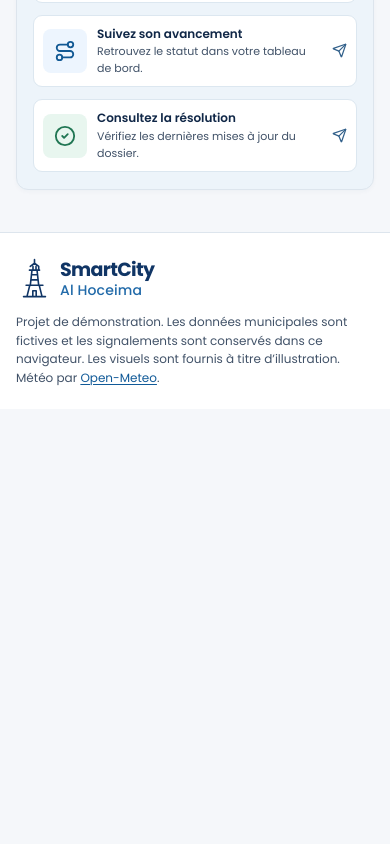
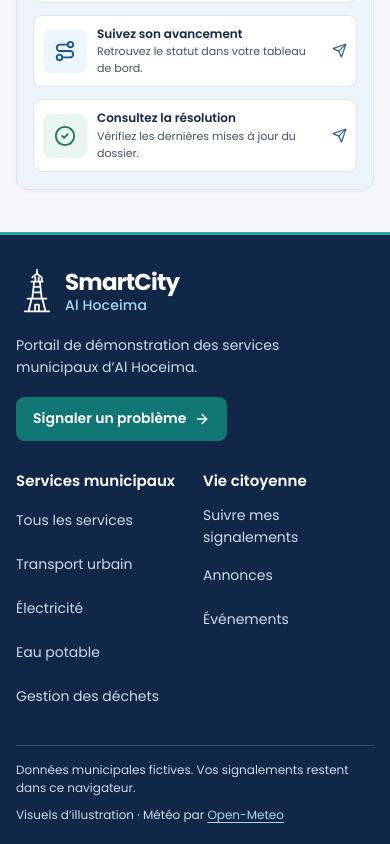
Before and after one commit to ahmed200-em/Alhoceima-Smart-City, a React (Vite) app: page / in a window 390 px wide. Shown: the part 1829-2673 px from the top of the page. Before the commit the page ends 2238 px from the top, so only its background shows below. Built offline with nearby package versions, Linux system fonts and the light colour scheme; no server answers.

Commit message:
Build the responsive SmartCity footer

```diff
--- /dev/null
+++ b/src/components/Footer.css
@@ -0,0 +1,100 @@
+.site-footer {
+  --footer-text: #ccdaea;
+
+  border-top: 3px solid #2ba5a1;
+  background: var(--color-navy);
+  color: white;
+}
+
+.footer-content {
+  display: grid;
+  grid-template-columns: minmax(0, 0.9fr) minmax(0, 1.1fr);
+  align-items: start;
+  gap: clamp(28px, 7vw, 100px);
+  padding-block: clamp(32px, 5vw, 56px) 26px;
+}
+
+.footer-brand .brand {
+  color: white;
+}
+
+.footer-brand .brand img {
+  width: 42px;
+  height: 49px;
+  filter: brightness(0) invert(1);
+}
+
+.footer-brand .brand strong {
+  font-size: 23px;
+}
+
+.footer-brand .brand span span {
+  color: #a8d6f4;
+}
+
+.footer-brand p {
+  max-width: 34ch;
+  margin-block: 13px 18px;
+  color: var(--footer-text);
+  font-size: 14px;
+}
+
+.footer-nav {
+  display: grid;
+  grid-template-columns: repeat(2, minmax(0, 1fr));
+  gap: clamp(16px, 4vw, 56px);
+}
+
+.footer-nav h2 {
+  margin-bottom: 7px;
+  font-size: 15px;
+  font-weight: 600;
+}
+
+.footer-nav a {
+  display: inline-flex;
+  align-items: center;
+  min-height: 44px;
+  padding-block: 6px;
+  color: var(--footer-text);
+  font-size: 14px;
+  text-underline-offset: 4px;
+  transition: color 0.18s;
+}
+
+.footer-nav a:hover,
+.footer-nav a:focus-visible {
+  color: white;
+  text-decoration: underline;
+}
+
+.site-footer a:focus-visible {
+  outline-color: #8ce7e4;
+}
+
+.footer-meta {
+  display: flex;
+  flex-wrap: wrap;
+  justify-content: space-between;
+  gap: 8px 24px;
+  border-top: 1px solid #364b66;
+  padding-block: 15px 19px;
+  color: var(--footer-text);
+  font-size: 12px;
+}
+
+.footer-meta a {
+  color: #a8d6f4;
+  text-decoration: underline;
+  text-underline-offset: 3px;
+}
+
+.footer-meta a:hover {
+  color: white;
+}
+
+@media (max-width: 680px) {
+  .footer-content {
+    grid-template-columns: minmax(0, 1fr);
+  }
+}
--- /dev/null
+++ b/src/components/Footer.jsx
@@ -0,0 +1,74 @@
+import { ArrowRight } from 'lucide-react'
+import { Link } from 'react-router-dom'
+import Brand from './Brand.jsx'
+import './Footer.css'
+
+const linkGroups = [
+  {
+    id: 'services',
+    title: 'Services municipaux',
+    links: [
+      { label: 'Tous les services', to: '/services' },
+      { label: 'Transport urbain', to: '/services/transport-urbain' },
+      { label: 'Électricité', to: '/services/electricite' },
+      { label: 'Eau potable', to: '/services/eau-potable' },
+      { label: 'Gestion des déchets', to: '/services/gestion-des-dechets' },
+    ],
+  },
+  {
+    id: 'citoyens',
+    title: 'Vie citoyenne',
+    links: [
+      { label: 'Suivre mes signalements', to: '/tableau-de-bord' },
+      { label: 'Annonces', to: '/actualites?type=annonces' },
+      { label: 'Événements', to: '/actualites?type=evenements' },
+    ],
+  },
+]
+
+function scrollToCurrentPage(event) {
+  if (event.button !== 0 || event.ctrlKey || event.metaKey || event.shiftKey || event.altKey) return
+
+  const link = event.target.closest?.('a[href]')
+  if (link?.origin !== window.location.origin || link.pathname !== window.location.pathname) return
+
+  // Links between the two news filters keep the same pathname.
+  window.scrollTo(0, 0)
+  document.getElementById('contenu')?.focus({ preventScroll: true })
+}
+
+export default function Footer() {
+  return (
+    <footer className="site-footer" onClickCapture={scrollToCurrentPage}>
+      <div className="page-shell">
+        <div className="footer-content">
+          <div className="footer-brand">
+            <Brand />
+            <p>Portail de démonstration des services municipaux d’Al Hoceima.</p>
+            <Link className="button button-teal" to="/signaler">
+              Signaler un problème <ArrowRight size={16} aria-hidden="true" />
+            </Link>
+          </div>
+
+          <nav className="footer-nav" aria-label="Navigation du pied de page">
+            {linkGroups.map(({ id, title, links }) => (
+              <section key={id} aria-labelledby={`footer-${id}`}>
+                <h2 id={`footer-${id}`}>{title}</h2>
+                <ul>
+                  {links.map(({ label, to }) => (
+                    <li key={to}><Link to={to}>{label}</Link></li>
+                  ))}
+                </ul>
+              </section>
+            ))}
+          </nav>
+        </div>
+
+        <div className="footer-meta">
+          <p>Données municipales fictives. Vos signalements restent dans ce navigateur.</p>
+          <p>Visuels d’illustration · Météo par <a href="https://open-meteo.com/">Open-Meteo</a></p>
+        </div>
+      </div>
+    </footer>
+  )
+}
--- a/src/layouts/AppLayout.css
+++ b/src/layouts/AppLayout.css
@@ -78,28 +78,6 @@
   padding: 0 9px;
 }
 
-.site-footer {
-  background: white;
-  border-top: 1px solid var(--color-civic-line);
-}
-.footer-inner {
-  display: flex;
-  align-items: center;
-  justify-content: space-between;
-  gap: 28px;
-  padding-block: 22px;
-}
-.footer-inner p {
-  max-width: 570px;
-  color: var(--color-civic-muted);
-  font-size: 12px;
-}
-.weather-source {
-  color: var(--color-civic-blue);
-  text-decoration: underline;
-  text-underline-offset: 2px;
-}
-
 @media (max-width: 980px) {
   .header-inner {
     min-height: 64px;
@@ -141,8 +119,4 @@
   .site-nav .dashboard-link {
     padding-inline: 12px;
   }
-  .footer-inner {
-    flex-wrap: wrap;
-    gap: 10px 16px;
-  }
 }
--- a/src/layouts/AppLayout.jsx
+++ b/src/layouts/AppLayout.jsx
@@ -2,6 +2,7 @@ import { useEffect, useRef, useState } from 'react'
 import { LayoutDashboard, Menu, X } from 'lucide-react'
 import { NavLink, Outlet, useLocation } from 'react-router-dom'
 import Brand from '../components/Brand.jsx'
+import Footer from '../components/Footer.jsx'
 import './AppLayout.css'
 
 const navigation = [
@@ -89,12 +90,7 @@ export default function AppLayout() {
       <main id="contenu" ref={mainRef} tabIndex={-1}>
         <Outlet />
       </main>
-      <footer className="site-footer">
-        <div className="page-shell footer-inner">
-          <Brand />
-          <p>Projet de démonstration. Les données municipales sont fictives et les signalements sont conservés dans ce navigateur. Les visuels sont fournis à titre d’illustration. Météo par <a href="https://open-meteo.com/" className="weather-source">Open-Meteo</a>.</p>
-        </div>
-      </footer>
+      <Footer />
     </div>
   )
 }
```
Also changed, not shown: 1 other file (tests, documents, lock files or other folders).
